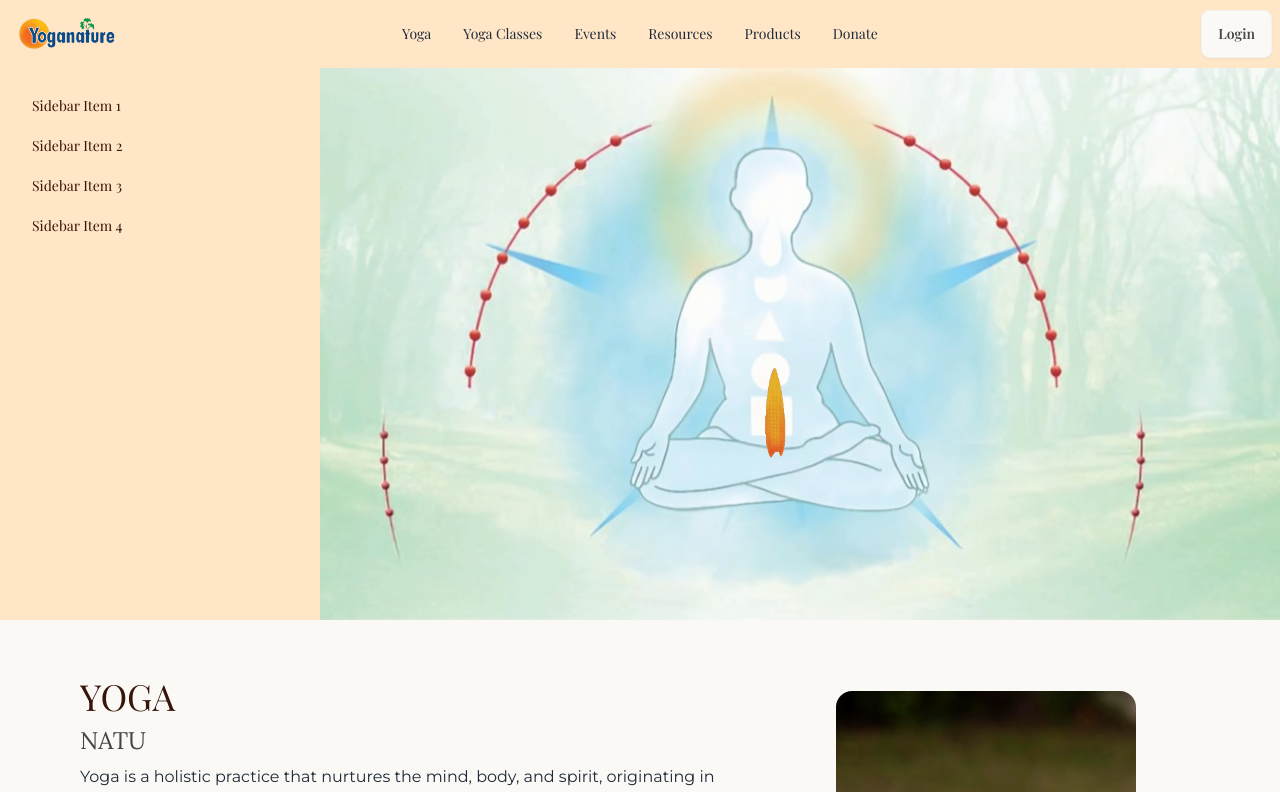
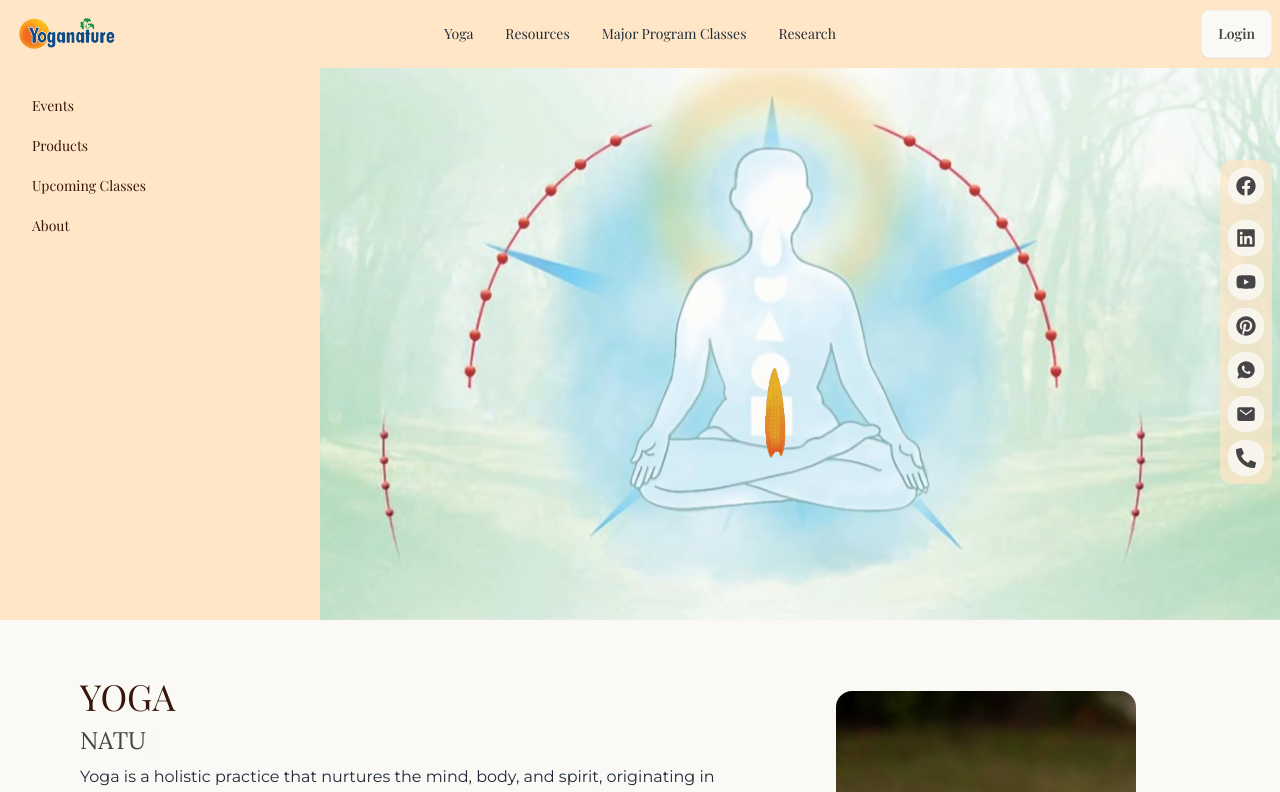
Before and after one commit to Pralendra1/yoga-nature, a React (Vite) app in the folder frontend/: page / in a window 1280 px wide. Shown: the top 792 px of the page. Built offline with nearby package versions, Linux system fonts and the light colour scheme; a web font is replaced by a local one.

Commit message:
social media widget added. Navbar and drawer updated links

```diff
--- a/frontend/src/App.jsx
+++ b/frontend/src/App.jsx
@@ -5,11 +5,13 @@ import Footer from "./components/Imp/Footer.jsx";
 import Home from "./pages/Home.jsx";
 import Events from "./pages/Events.jsx";
 import Yoga from "./pages/Yoga.jsx";
+import FloatingSocialWidget from "./components/Imp/FloatingSocialWidget.jsx";
 
 function App() {
   return (
     <>
       <Navbar />
+      <FloatingSocialWidget />
       <Routes>
         <Route path="/" element={<Home />}></Route>
         <Route path="/events" element={<Events />}></Route>
--- a/frontend/src/components/Homepage/Main.jsx
+++ b/frontend/src/components/Homepage/Main.jsx
@@ -44,10 +44,10 @@ const Main = () => {
             {/* Sidebar content here */}
             <li className="mt-1">
               <Link
-                to="/"
+                to="/events"
                 className="text-l hover:bg-accent text-mar font-playfair"
               >
-                Sidebar Item 1
+                Events
               </Link>
             </li>
             <li className="mt-1">
@@ -55,7 +55,7 @@ const Main = () => {
                 to="/"
                 className="text-l hover:bg-accent text-mar font-playfair"
               >
-                Sidebar Item 2
+                Products
               </Link>
             </li>
             <li className="mt-1">
@@ -63,7 +63,7 @@ const Main = () => {
                 to="/"
                 className="text-l hover:bg-accent text-mar font-playfair"
               >
-                Sidebar Item 3
+                Upcoming Classes
               </Link>
             </li>
             <li className="mt-1">
@@ -71,7 +71,7 @@ const Main = () => {
                 to="/"
                 className="text-l hover:bg-accent text-mar font-playfair"
               >
-                Sidebar Item 4
+                About
               </Link>
             </li>
           </ul>
--- /dev/null
+++ b/frontend/src/components/Imp/FloatingSocialWidget.jsx
@@ -0,0 +1,73 @@
+import React from "react";
+import { FaFacebook } from "react-icons/fa";
+import { FaLinkedin } from "react-icons/fa";
+import { FaYoutube } from "react-icons/fa";
+import { FaPinterest } from "react-icons/fa";
+import { IoLogoWhatsapp } from "react-icons/io";
+import { IoMail } from "react-icons/io5";
+import { FaPhoneAlt } from "react-icons/fa";
+
+const FloatingSocialWidget = () => {
+  return (
+    <div className="fixed top-40 right-2 pb-2 bg-heading rounded-xl bg-opacity-70 flex flex-col space-y-2 z-50">
+      <a
+        href="https://www.facebook.com/theyoganature"
+        target="_blank"
+        rel="noopener noreferrer"
+        className="bg-offwhite bg-opacity-80 p-2 rounded-2xl m-2 flex justify-center items-center"
+      >
+        <FaFacebook className="text-xl text-subheading" />
+      </a>
+      <a
+        href="https://www.linkedin.com/in/sachin-deshmukh-454343"
+        target="_blank"
+        rel="noopener noreferrer"
+        className="bg-offwhite bg-opacity-80 p-2 rounded-2xl m-2 flex justify-center items-center"
+      >
+        <FaLinkedin className="text-xl text-subheading" />
+      </a>
+      <a
+        href="https://www.youtube.com/user/TheYogaNature"
+        target="_blank"
+        rel="noopener noreferrer"
+        className="bg-offwhite bg-opacity-80 p-2 rounded-2xl m-2 flex justify-center items-center"
+      >
+        <FaYoutube className="text-xl text-subheading" />
+      </a>
+      <a
+        href="https://www.pinterest.com/dr_sachin"
+        target="_blank"
+        rel="noopener noreferrer"
+        className="bg-offwhite bg-opacity-80 p-2 rounded-2xl m-2 flex justify-center items-center"
+      >
+        <FaPinterest className="text-xl text-subheading" />
+      </a>
+      <a
+        href="https://wa.me/14088054090"
+        target="_blank"
+        rel="noopener noreferrer"
+        className="bg-offwhite bg-opacity-80 p-2 rounded-2xl m-2 flex justify-center items-center"
+      >
+        <IoLogoWhatsapp className="text-xl text-subheading" />
+      </a>
+      <a
+        href="mailto:dr_sachin@hotmail.com"
+        target="_blank"
+        rel="noopener noreferrer"
+        className="bg-offwhite bg-opacity-80 p-2 rounded-2xl m-2 flex justify-center items-center"
+      >
+        <IoMail className="text-xl text-subheading" />
+      </a>
+      <a
+        href="tel:+14088054090"
+        target="_blank"
+        rel="noopener noreferrer"
+        className="bg-offwhite bg-opacity-80 p-2 rounded-2xl m-2 flex justify-center items-center"
+      >
+        <FaPhoneAlt className="text-xl text-subheading" />
+      </a>
+    </div>
+  );
+};
+
+export default FloatingSocialWidget;
--- a/frontend/src/components/Imp/Navbar.jsx
+++ b/frontend/src/components/Imp/Navbar.jsx
@@ -128,12 +128,7 @@ const Navbar = () => {
                 </ul>
               )}
             </li>
-            <li>
-              <a>Yoga Classes</a>
-            </li>
-            <li>
-              <Link to="/events">Events</Link>
-            </li>
+
             <li
               onMouseEnter={() => handleMouseEnter("resources")}
               onMouseLeave={handleMouseLeave}
@@ -163,10 +158,10 @@ const Navbar = () => {
               )}
             </li>
             <li>
-              <a>Products</a>
+              <a>Major Program Classes</a>
             </li>
             <li>
-              <a>Donate</a>
+              <a>Research</a>
             </li>
           </ul>
         </div>
@@ -231,12 +226,6 @@ const Navbar = () => {
               </ul>
             )}
           </li>
-          <li>
-            <a>Yoga Classes</a>
-          </li>
-          <li>
-            <Link to="/events">Events</Link>
-          </li>
           <li
             onMouseEnter={() => handleMouseEnter("resources")}
             onMouseLeave={handleMouseLeave}
@@ -275,10 +264,10 @@ const Navbar = () => {
             )}
           </li>
           <li>
-            <a>Products</a>
+            <a>Major Program Classes</a>
           </li>
           <li>
-            <a>Donate</a>
+            <a>Research</a>
           </li>
         </ul>
       </div>
```
